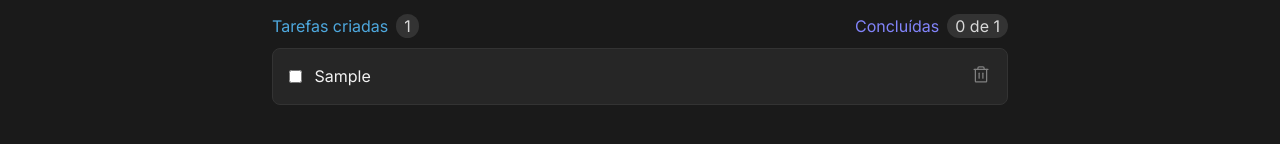
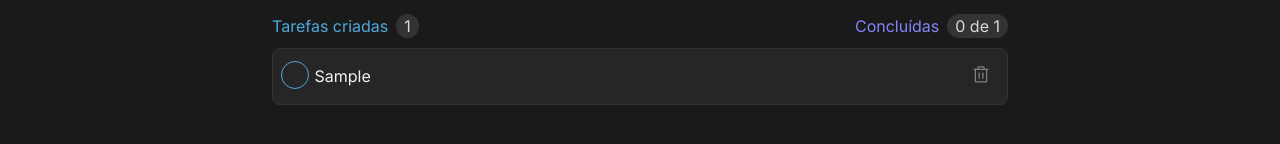
Before and after one commit to Lucas-M01/to-do-Ignite, a React (Vite) app: page / in a window 1280 px wide. Both pictures are taken after typing "Sample" into the empty fields and a click on the button "Criar". Shown: the part 228-372 px from the top of the page. Built offline with nearby package versions, Linux system fonts and the light colour scheme.

Commit message:
Desafio finalizado

```diff
--- a/src/components/Tasks.module.css
+++ b/src/components/Tasks.module.css
@@ -42,3 +42,46 @@
     text-decoration: line-through;
     width: 39.5rem;
 }
+
+.round {
+    position: relative;
+}
+
+.round label {
+    background-color: var(--gray-500);
+    border: 1px solid var(--blue);
+    border-radius: 50%;
+    cursor: pointer;
+    height: 28px;
+    left: -8px;
+    position: absolute;
+    top: -5px;
+    width: 28px;
+}
+
+  .round label:after {
+    border: 2px solid #fff;
+    border-top: none;
+    border-right: none;
+    content: "";
+    height: 6px;
+    left: 7px;
+    opacity: 0;
+    position: absolute;
+    top: 8px;
+    transform: rotate(-45deg);
+    width: 12px;
+  }
+
+  .round input[type="checkbox"] {
+    visibility: hidden;
+  }
+
+  .round input[type="checkbox"]:checked + label {
+    background-color: #5E60CE;
+    border-color: #5E60CE;
+  }
+
+  .round input[type="checkbox"]:checked + label:after {
+    opacity: 1;
+  }
--- a/src/components/Tasks.tsx
+++ b/src/components/Tasks.tsx
@@ -21,12 +21,12 @@ export function Tasks({ id, content, isCompleted, onDeleteTask, onCompleteTask}:
 
     return(
         <div className={styles.tasks}>
-
+            <div className={styles.containerCheck}>
+                <div className={styles.round}>
                     <input type="checkbox" id={`${id}`} checked={isCompleted} className={styles.checkbox} onChange={()=> handleCompleteTask()} />
-
-
-
-
+                    <label htmlFor={`${id}`} ></label>
+                </div>
+            </div>
 
             <label htmlFor={`${id}`} className={isCompleted ? styles.isCompleted : styles.content}>
                 {content}
```
